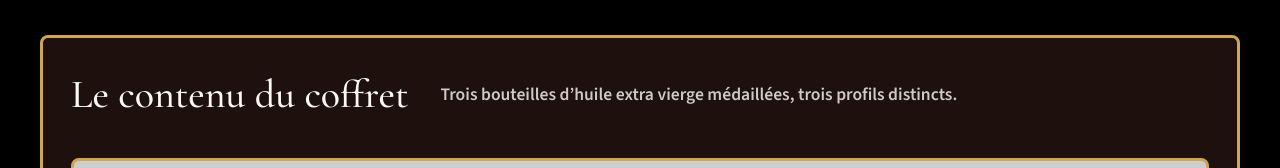
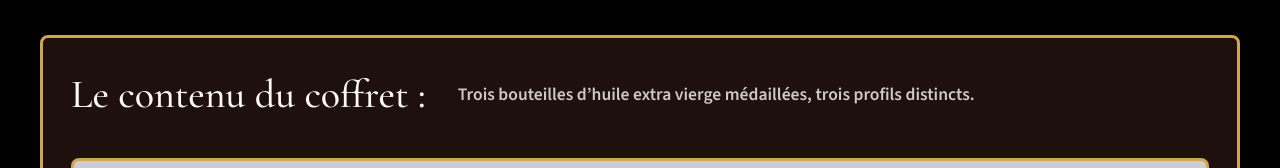
Before and after one commit to lilall39/huile-olive, a Next.js app: page /coffret in a window 1280 px wide. Shown: the part 520-688 px from the top of the page. Built offline with nearby package versions, Linux system fonts and the light colour scheme.

Commit message:
Coffret : ajout de deux points après le titre du contenu
Co-authored-by: Cursor <cursoragent@cursor.com>

```diff
--- a/app/coffret/page.tsx
+++ b/app/coffret/page.tsx
@@ -64,7 +64,7 @@ export default function CoffretPage() {
 
       <section className={`section ${styles.contenuSection}`}>
         <SectionTitle
-          title="Le contenu du coffret"
+          title="Le contenu du coffret :"
           subtitle="Trois bouteilles d’huile extra vierge médaillées, trois profils distincts."
         />
 
```
